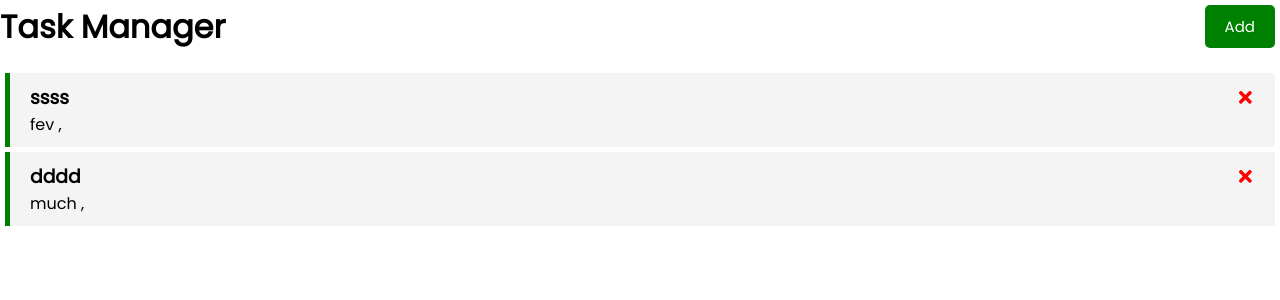
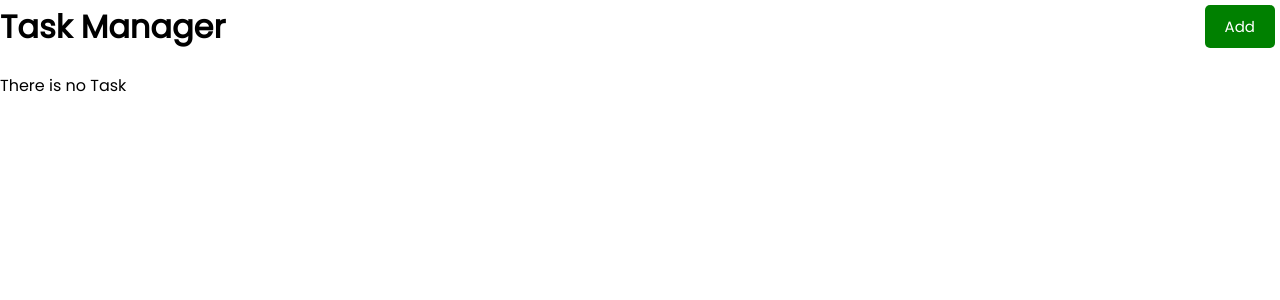
Before and after one commit to MohammadRezaQaderi/Learning, a React (Create React App) app in the folder React/react-app/: page / in a window 1280 px wide. Shown: the top 300 px of the page. Built offline with nearby package versions, Linux system fonts and the light colour scheme; data requests are answered from the project's data file.

Commit message:
delete from backend

```diff
--- a/React/react-app/db.json
+++ b/React/react-app/db.json
@@ -1,17 +1,3 @@
 {
-  "tasks": [
-    {
-      "id": 1,
-      "text": "ssss",
-      "day": "fev ,",
-      "reminder": true
-  },
-  {
-      "id": 2,
-      "text": "dddd",
-      "day": "much ,",
-      "reminder": true
-  }
-
-  ]
+  "tasks": []
 }
--- a/React/react-app/src/App.js
+++ b/React/react-app/src/App.js
@@ -25,7 +25,8 @@
   }
 
   // delete the UI form for the Tasks
-  const deleteTask = (id) => {
+  const deleteTask = async (id) => {
+    await fetch(`http://localhost:5000/tasks/${id}`, {method: 'DELETE'})
     setTasks(tasks.filter((task) => task.id !== id))
   }
 
```
